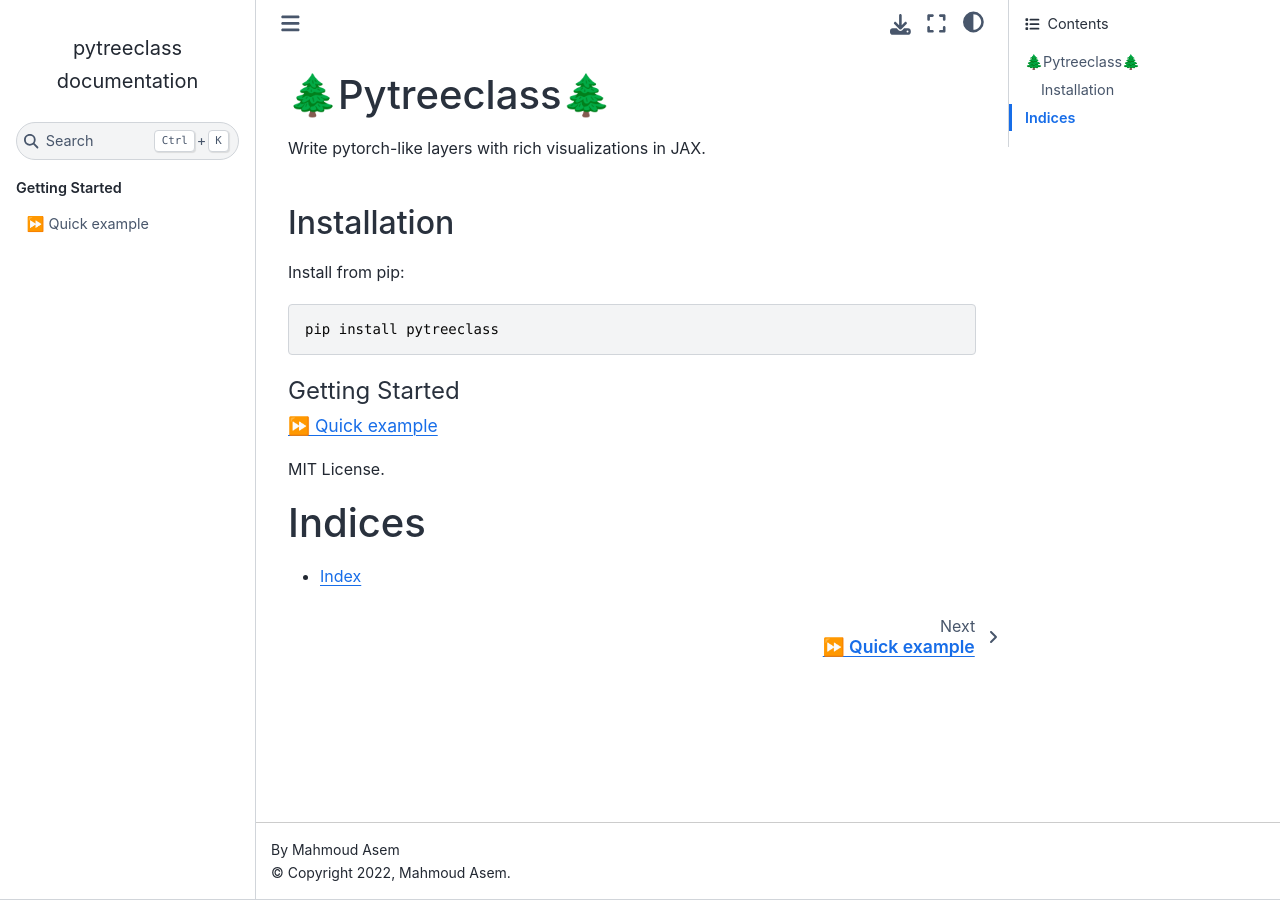
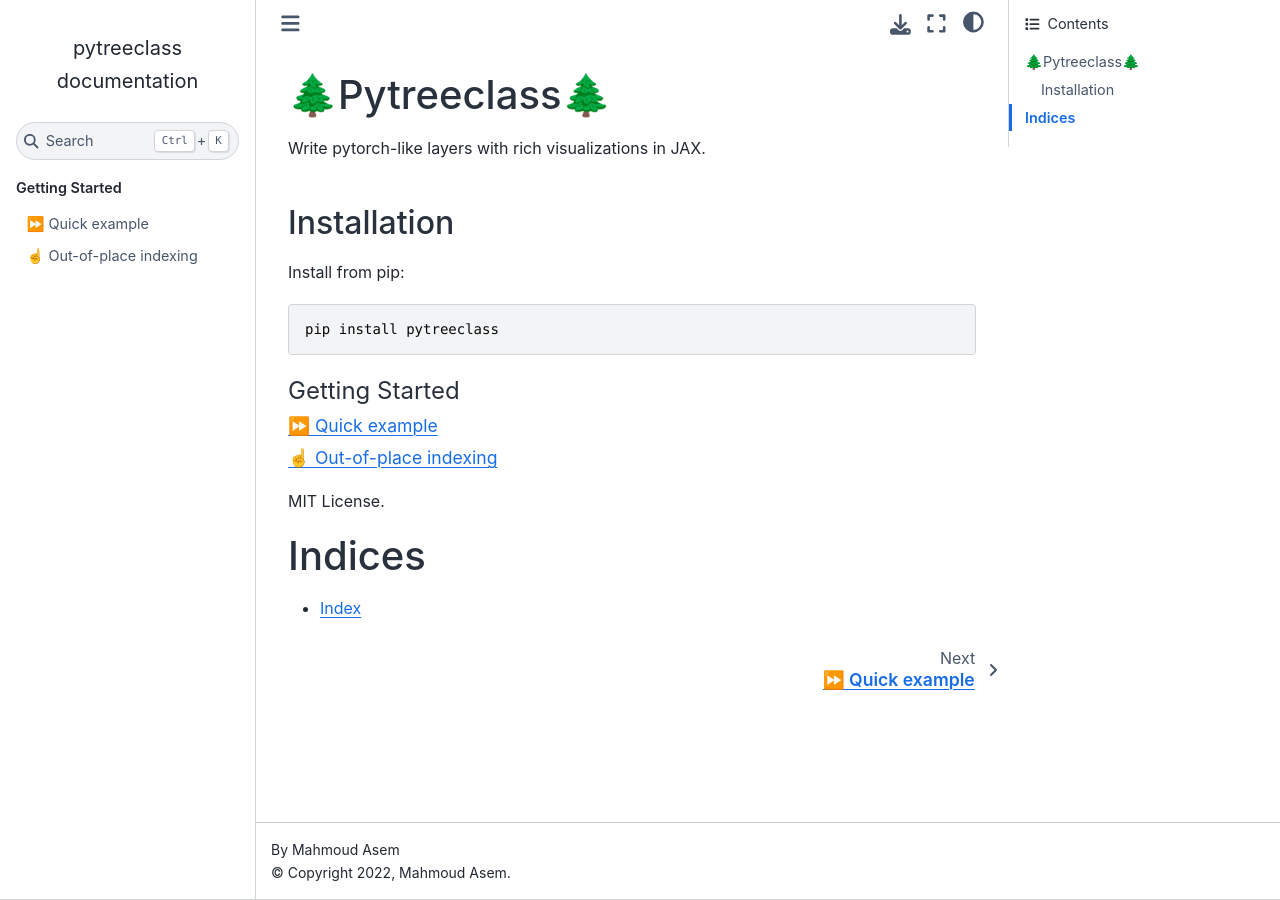
Before and after one commit to ASEM000/pytreeclass, a Sphinx documentation site: the page built from docs/index.rst, in a window 1280 px wide. Built offline with Sphinx 7.4.7 and the Sphinx Book theme 1.1.4, drawn with Linux system fonts in a browser that asks for light colours; formulas are drawn with MathJax 3.

Commit message:
Update index.rst

```diff
--- a/docs/index.rst
+++ b/docs/index.rst
@@ -18,6 +18,7 @@
    :maxdepth: 1
 
    notebooks/[pytreeclass]_Introduction
+   notebooks/[pytreeclass]_out_of_place_indexing
 
 MIT License.
 
```
